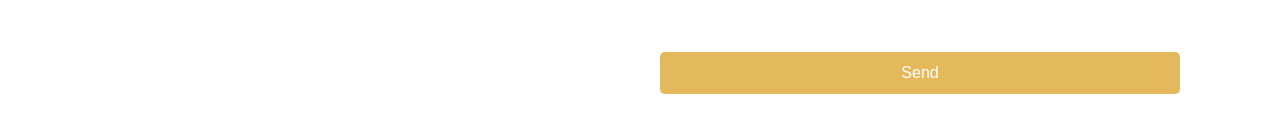
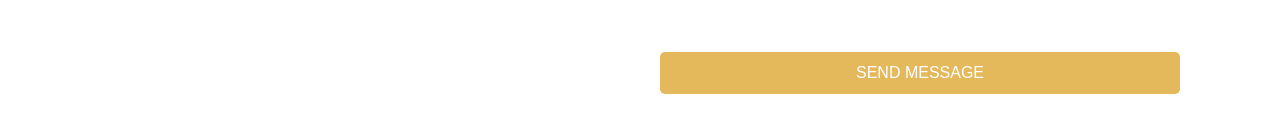
Before and after one commit to mohammedkhames792/restaurant-website, a plain HTML site: page index.html in a window 1280 px wide. Shown: the part 5047-5179 px from the top of the page. Drawn offline with Linux system fonts and the light colour scheme.

Commit message:
Update index.html

```diff
--- a/index.html
+++ b/index.html
@@ -298,7 +298,7 @@
 
         <label for="message">Your Message:</label><br>
          <textarea id="Message" name="Message" rows="5" placeholder="Message" required></textarea><br><br>
-           <button type="submit">Send</button>
+            <button type="submit" >SEND MESSAGE</button>
 </form>
 
   </div>
```
